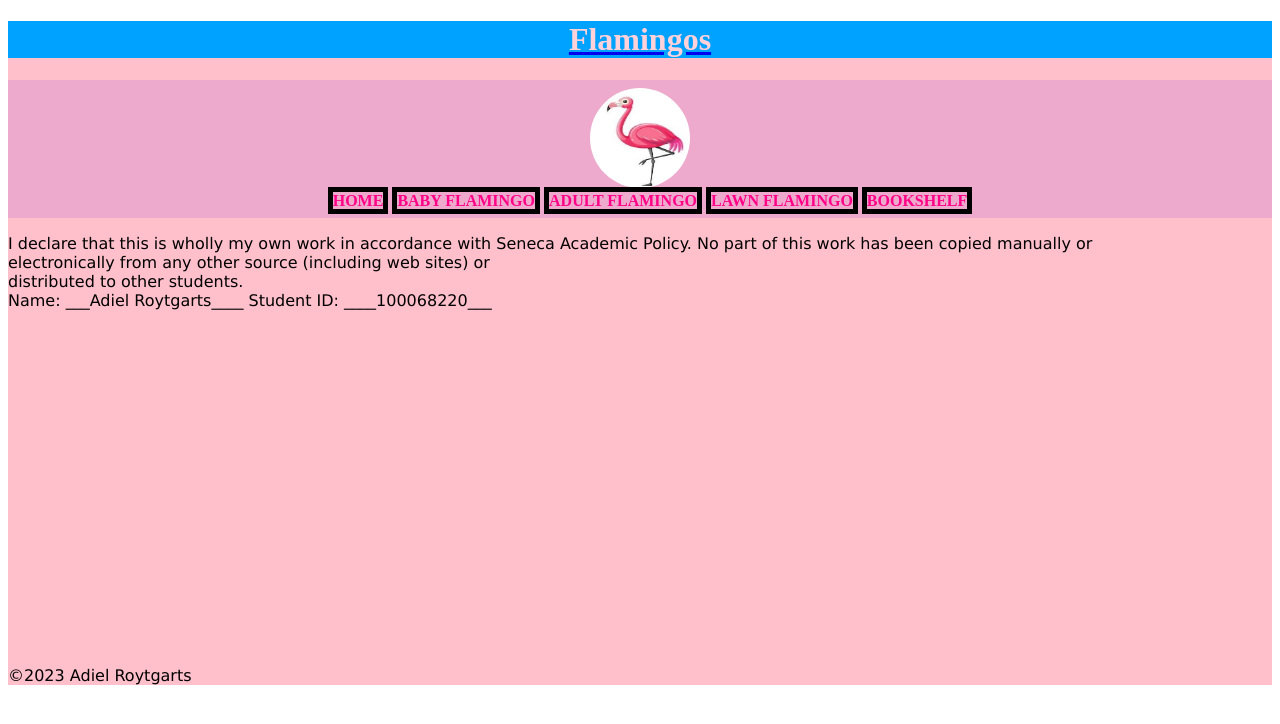
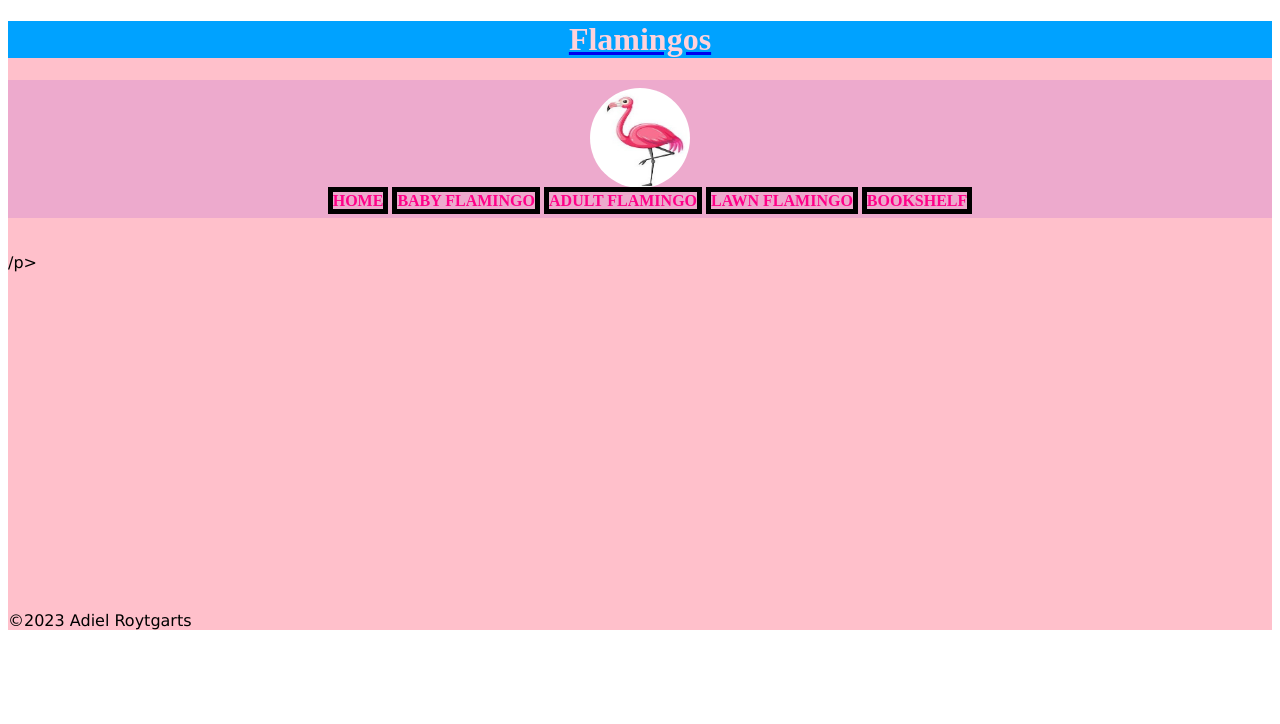
Before and after one commit to AdielRoyt/FlamingoWebsite, a plain HTML site: page honesty.html in a window 1280 px wide. Drawn offline with Linux system fonts and the light colour scheme.

Commit message:
Update honesty.html

```diff
--- a/honesty.html
+++ b/honesty.html
@@ -25,11 +25,8 @@
                 </ul>
             </nav>
             <p>
-        <p>I declare that this is wholly my own work in accordance with Seneca
-    Academic Policy. No part of this work has been copied manually or<br>
-    electronically from any other source (including web sites) or<br>
-    distributed to other students.<br>
-    Name: ___Adiel Roytgarts____ Student ID: ____100068220___</p>
+        <p><br>
+/p>
     <br>
     <br>
     <br>
```
